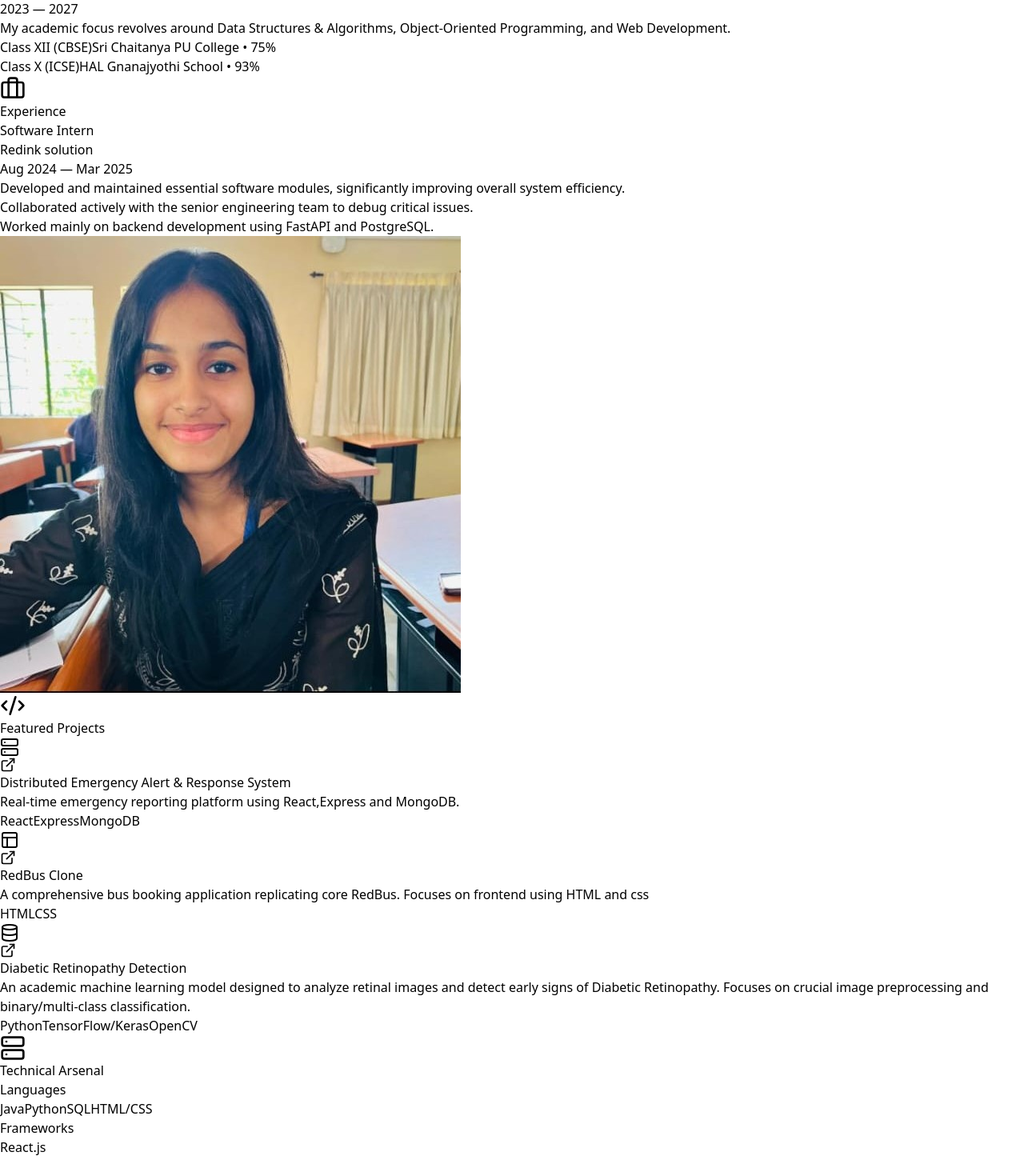
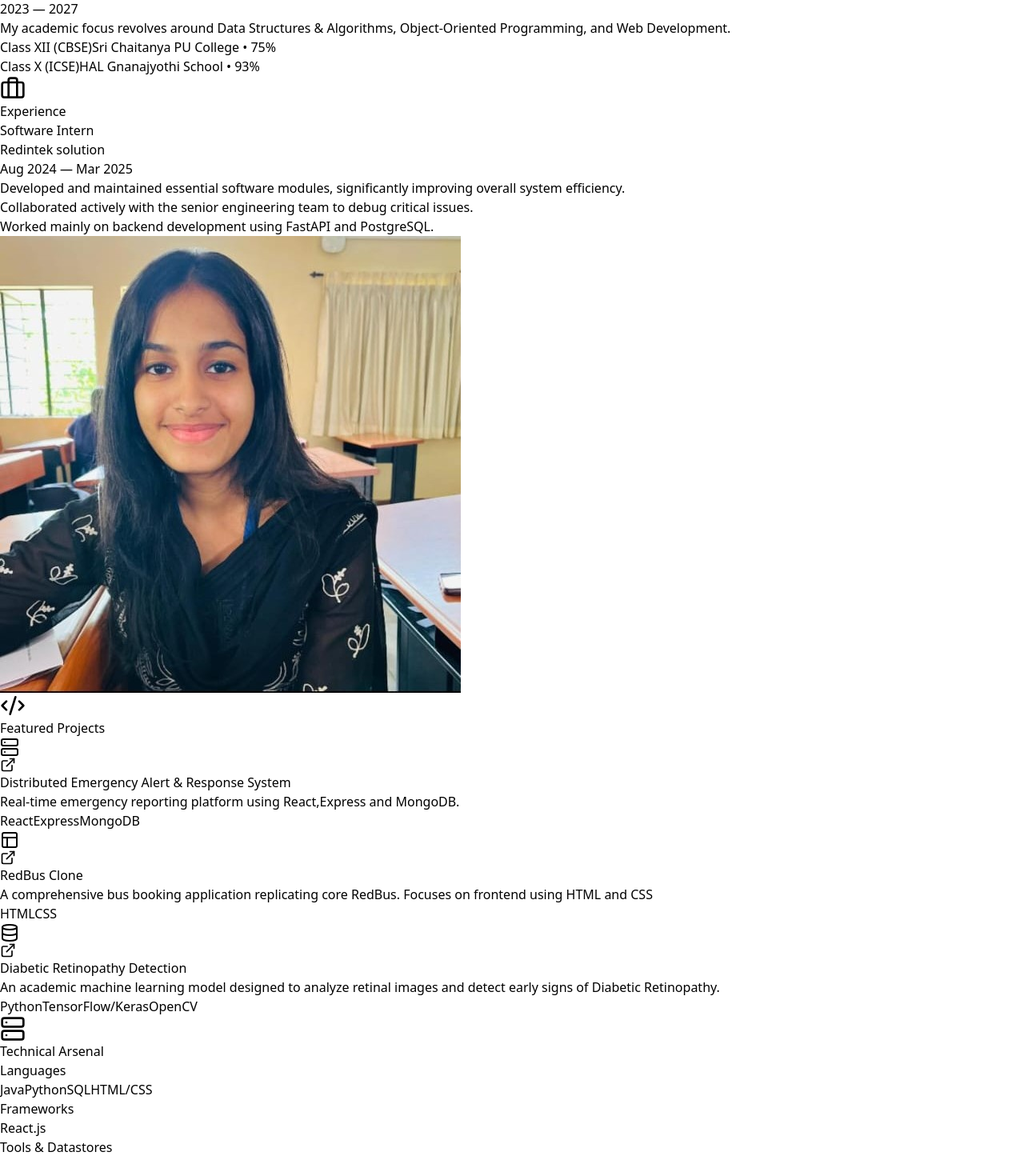
Before and after one commit to NeghaNelson/portfolio, a React app: page / in a window 1280 px wide. Shown: the part 950-2400 px from the top of the page at 80% size. Built offline with nearby package versions, Linux system fonts and the light colour scheme; the HTML template or start-up script is replaced by a standard one.

Commit message:
Fix App content typos and prepare repo

```diff
--- a/src/App.jsx
+++ b/src/App.jsx
@@ -138,7 +138,7 @@ const App = () => {
             <div className="relative border-l-2 border-slate-800 pl-8 pb-8">
               <div className="absolute w-4 h-4 bg-blue-500 rounded-full -left-[9px] top-1 shadow-[0_0_10px_rgba(59,130,246,0.5)]"></div>
               <h3 className="text-2xl font-bold text-white">Software Intern</h3>
-              <h4 className="text-lg text-blue-400 font-medium mb-2">Redink solution</h4>
+              <h4 className="text-lg text-blue-400 font-medium mb-2">Redintek solution</h4>
               <p className="text-slate-500 font-mono text-sm mb-4">Aug 2024 — Mar 2025</p>
 
               <ul className="space-y-3 text-slate-300 list-disc list-inside marker:text-blue-500">
@@ -194,7 +194,7 @@ const App = () => {
               </a>
             </div>
             <h3 className="text-2xl font-bold text-white mb-3 group-hover:text-blue-400 transition-colors">RedBus Clone</h3>
-            <p className="text-slate-300 mb-6 line-clamp-3">A comprehensive bus booking application replicating core RedBus. Focuses on frontend using HTML and css</p>
+            <p className="text-slate-300 mb-6 line-clamp-3">A comprehensive bus booking application replicating core RedBus. Focuses on frontend using HTML and CSS</p>
             <div className="flex flex-wrap gap-2 text-xs font-mono">
               <span className="px-3 py-1 bg-slate-900 rounded-full text-slate-300">HTML</span>
               <span className="px-3 py-1 bg-slate-900 rounded-full text-slate-300">CSS</span>
@@ -212,7 +212,7 @@ const App = () => {
               </a>
             </div>
             <h3 className="text-2xl font-bold text-white mb-3 group-hover:text-indigo-400 transition-colors">Diabetic Retinopathy Detection</h3>
-            <p className="text-slate-300 mb-6 line-clamp-3">An academic machine learning model designed to analyze retinal images and detect early signs of Diabetic Retinopathy. Focuses on crucial image preprocessing and binary/multi-class classification.</p>
+            <p className="text-slate-300 mb-6 line-clamp-3">An academic machine learning model designed to analyze retinal images and detect early signs of Diabetic Retinopathy.</p>
             <div className="flex flex-wrap gap-2 text-xs font-mono">
               <span className="px-3 py-1 bg-slate-900 rounded-full text-slate-300">Python</span>
               <span className="px-3 py-1 bg-slate-900 rounded-full text-slate-300">TensorFlow/Keras</span>
```
